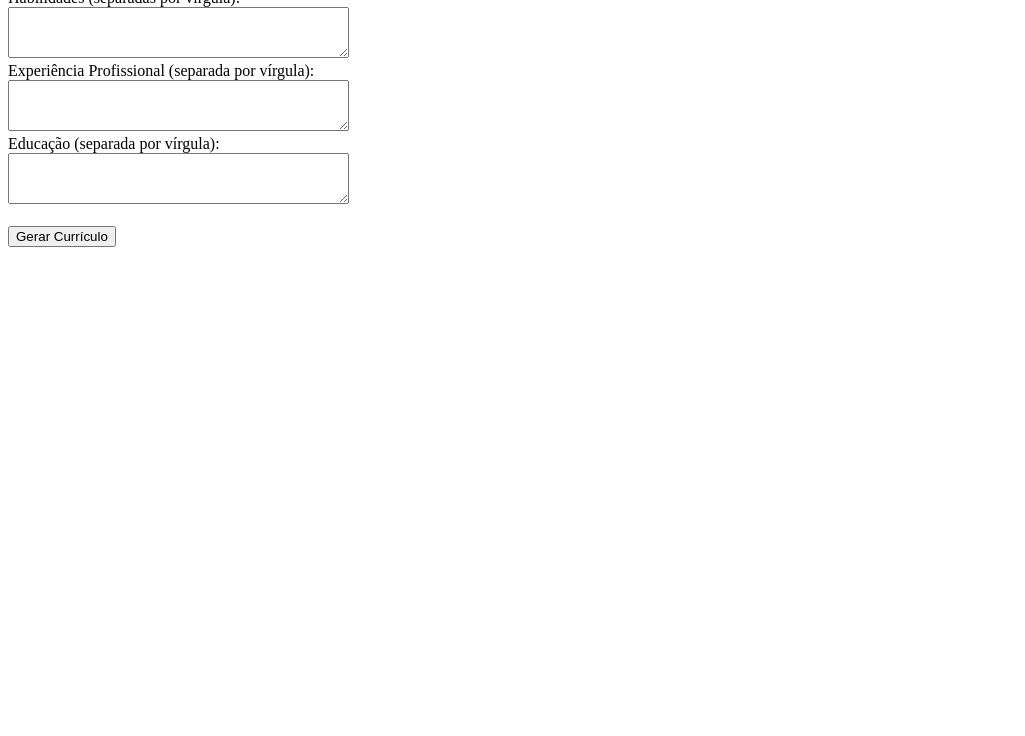
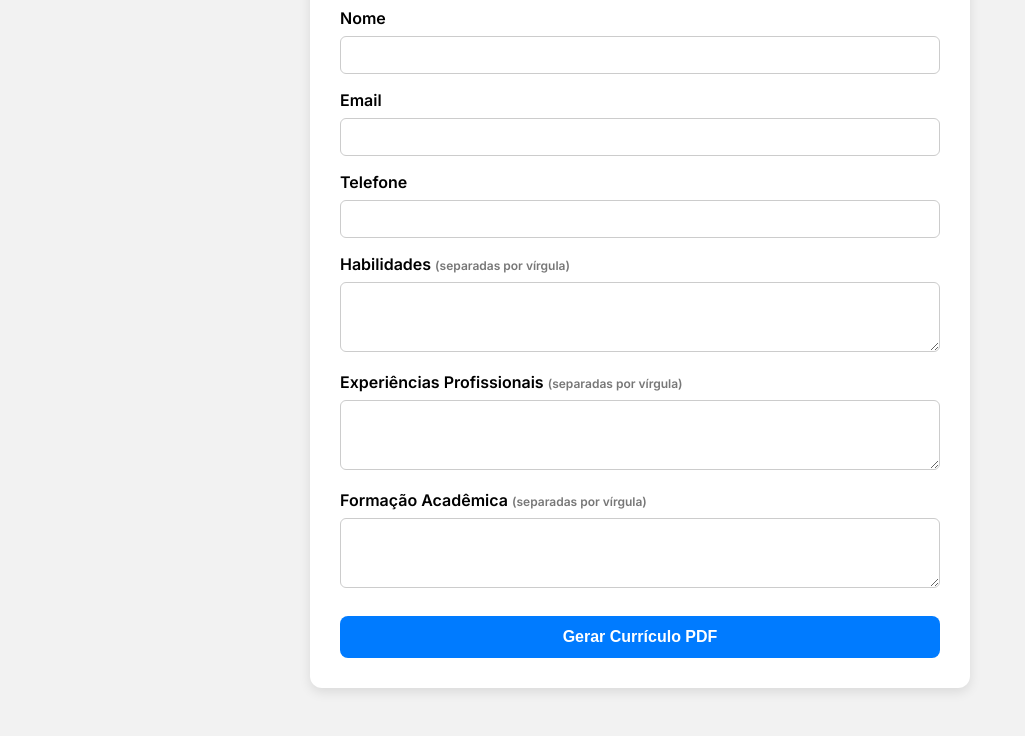
Before and after one commit to Rickzin014/gerador-curriculos, a plain HTML site: page templates/index.html in a window 1280 px wide. Shown: the part 154-890 px from the top of the page, without its empty margins (0-1025 px from the left). Before the commit the page ends 800 px from the top, so only its background shows below. Drawn offline with Linux system fonts and the light colour scheme.

Commit message:
Atualizando visual do index.html

```diff
--- a/templates/index.html
+++ b/templates/index.html
@@ -1,25 +1,87 @@
 <!DOCTYPE html>
 <html lang="pt-br">
 <head>
-    <meta charset="UTF-8">
-    <title>Gerador de Currículo</title>
+  <meta charset="UTF-8">
+  <title>Gerador de Currículo</title>
+  <link href="https://fonts.googleapis.com/css2?family=Inter:wght@400;600&display=swap" rel="stylesheet">
+  <style>
+    body {
+      font-family: 'Inter', sans-serif;
+      background-color: #f2f2f2;
+      padding: 40px;
+    }
+    .container {
+      background-color: #fff;
+      padding: 30px;
+      max-width: 600px;
+      margin: auto;
+      border-radius: 12px;
+      box-shadow: 0 4px 12px rgba(0,0,0,0.1);
+    }
+    h1 {
+      text-align: center;
+      margin-bottom: 24px;
+      color: #333;
+    }
+    label {
+      font-weight: 600;
+      display: block;
+      margin-top: 16px;
+    }
+    input, textarea {
+      width: 100%;
+      padding: 10px;
+      margin-top: 8px;
+      border-radius: 6px;
+      border: 1px solid #ccc;
+      box-sizing: border-box;
+      font-size: 14px;
+    }
+    button {
+      margin-top: 24px;
+      width: 100%;
+      padding: 12px;
+      background-color: #007bff;
+      color: white;
+      font-size: 16px;
+      font-weight: bold;
+      border: none;
+      border-radius: 8px;
+      cursor: pointer;
+    }
+    button:hover {
+      background-color: #0056b3;
+    }
+    small {
+      font-size: 12px;
+      color: #777;
+    }
+  </style>
 </head>
 <body>
+  <div class="container">
     <h1>Gerador de Currículo</h1>
-    <form action="/gerar" method="post">
-        <label>Nome: <input type="text" name="nome" required></label><br>
-        <label>Email: <input type="email" name="email" required></label><br>
-        <label>Telefone: <input type="text" name="telefone" required></label><br>
-        <label>Habilidades (separadas por vírgula):<br>
-            <textarea name="habilidades" rows="3" cols="40"></textarea>
-        </label><br>
-        <label>Experiência Profissional (separada por vírgula):<br>
-            <textarea name="experiencia" rows="3" cols="40"></textarea>
-        </label><br>
-        <label>Educação (separada por vírgula):<br>
-            <textarea name="educacao" rows="3" cols="40"></textarea>
-        </label><br><br>
-        <button type="submit">Gerar Currículo</button>
+    <form action="/gerar" method="POST">
+      <label for="nome">Nome</label>
+      <input type="text" name="nome" required>
+
+      <label for="email">Email</label>
+      <input type="email" name="email" required>
+
+      <label for="telefone">Telefone</label>
+      <input type="text" name="telefone" required>
+
+      <label for="habilidades">Habilidades <small>(separadas por vírgula)</small></label>
+      <textarea name="habilidades" rows="3" required></textarea>
+
+      <label for="experiencia">Experiências Profissionais <small>(separadas por vírgula)</small></label>
+      <textarea name="experiencia" rows="3" required></textarea>
+
+      <label for="educacao">Formação Acadêmica <small>(separadas por vírgula)</small></label>
+      <textarea name="educacao" rows="3" required></textarea>
+
+      <button type="submit">Gerar Currículo PDF</button>
     </form>
+  </div>
 </body>
 </html>
```
